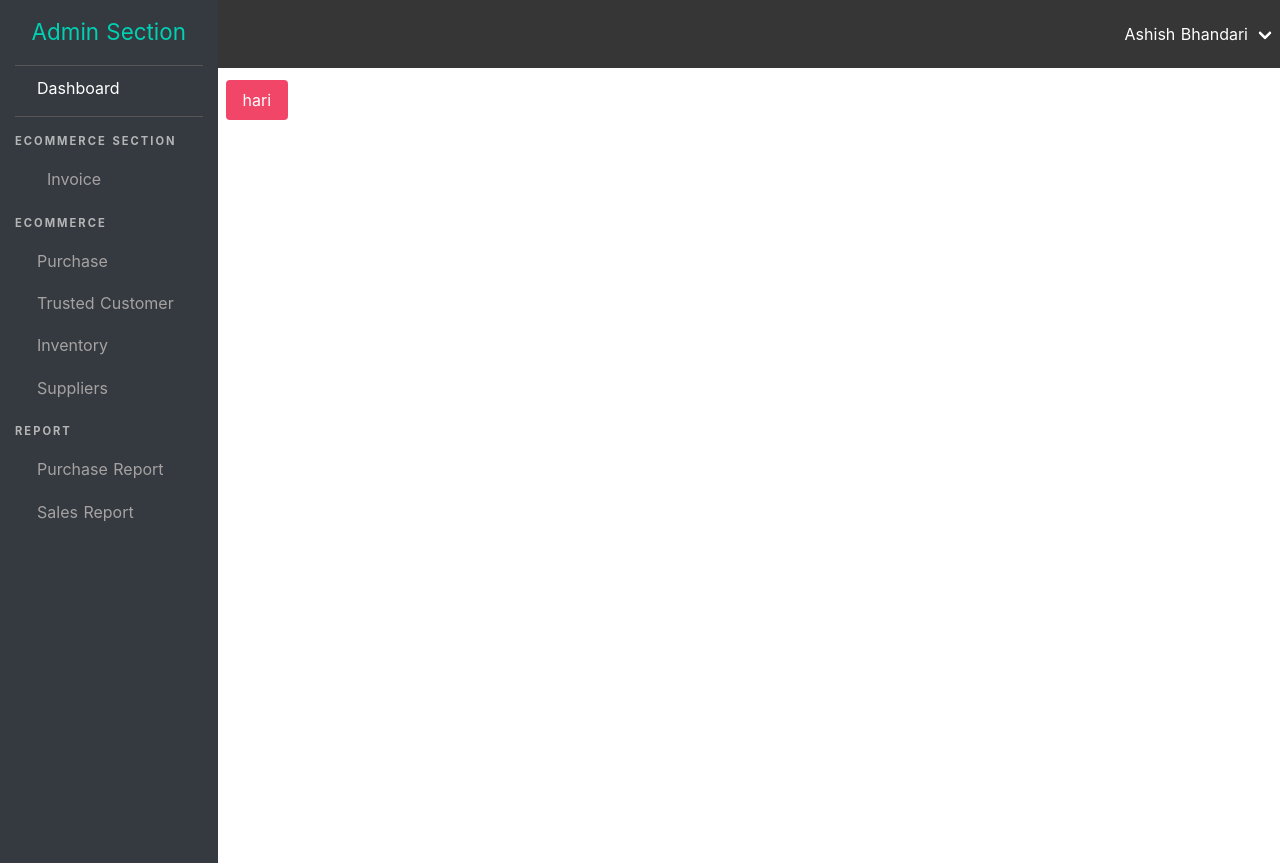
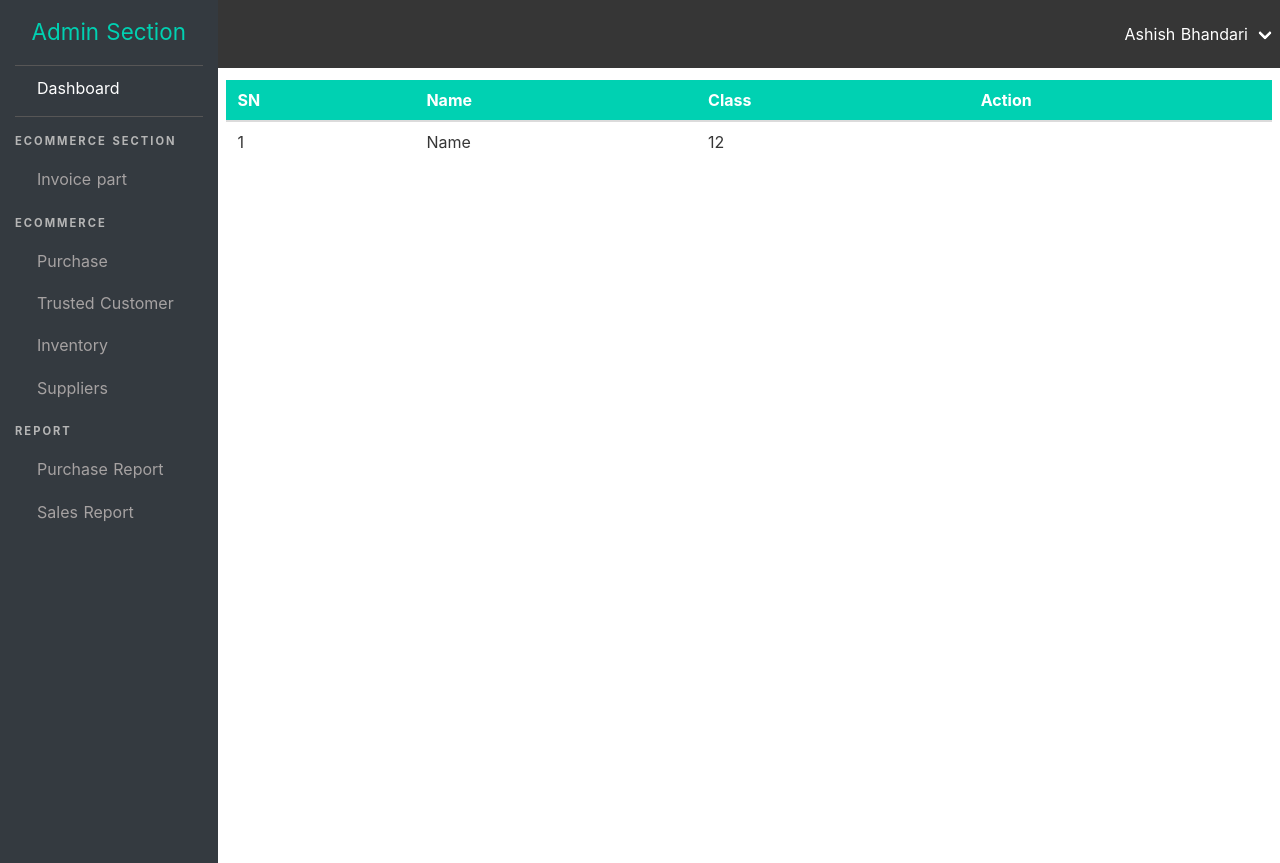
Before and after one commit to ashish336b/summerProject, a Nuxt app in the folder client/: page /dashboard in a window 1280 px wide. Built offline with nearby package versions, Linux system fonts and the light colour scheme.

Commit message:
css refractored

```diff
--- a/client/assets/stylesheet/_sidebar.scss
+++ b/client/assets/stylesheet/_sidebar.scss
@@ -12,11 +12,24 @@
     border-top: 1px solid #575656;
     width: 100%;
   }
-  .list svg {
-    padding: 0;
-    margin: 0;
-    font-size: 20px;
+  .list {
+    display: flex;
+    align-items: center;
+    svg {
+      padding: 0;
+      margin: 0;
+      font-size: 20px;
+    }
+    p {
+      cursor: pointer;
+      text-align: center;
+      margin-left: 10px;
+      & > label {
+        cursor: pointer;
+      }
+    }
   }
+
   .menu-list a:hover {
     color: white;
     background-color: transparent;
@@ -47,14 +60,4 @@
     letter-spacing: 2px;
     color: hsl(0, 0%, 71%);
   }
-  .list {
-    display: flex;
-    align-items: center;
-  }
-  .list label,
-  .list p {
-    cursor: pointer;
-    text-align: center;
-    margin-left: 10px;
-  }
 }
--- a/client/components/sideNav.vue
+++ b/client/components/sideNav.vue
@@ -25,7 +25,7 @@
             <div class="list">
               <span class="iconify" data-icon="ic:twotone-dashboard" data-inline="false"></span>
               <p for="second">
-                <label for="second">Invoice</label>
+                <label for="second">Invoice part</label>
               </p>
               <!-- <span class="iconify" data-icon="dashicons:arrow-down-alt2" data-inline="false"></span> -->
               <span class="iconify" data-icon="dashicons:arrow-right" data-inline="false"></span>
--- a/client/nuxt.config.js
+++ b/client/nuxt.config.js
@@ -34,9 +34,7 @@ export default {
    ** Plugins to load before mounting the App
    ** https://nuxtjs.org/guide/plugins
    */
-  plugins: [
-    "./plugins/globalComponents"
-  ],
+  plugins: ["./plugins/globalComponents"],
   /*
    ** Auto import components
    ** See https://nuxtjs.org/api/configuration-components
--- a/client/pages/dashboard/index.vue
+++ b/client/pages/dashboard/index.vue
@@ -2,7 +2,35 @@
   <div>
     <sidebar>
       <div>
-        <button class="button is-danger">{{data}}</button>
+        <div class="table-container">
+          <table class="table custom-table">
+            <thead class="has-background-primary">
+              <tr>
+                <th>
+                  <span>SN</span>
+                  <span class="iconify" data-icon="bx:bx-sort" data-inline="false"></span>
+                </th>
+                <th>
+                  <span>Name</span>
+                  <span class="iconify" data-icon="bx:bx-sort" data-inline="false"></span>
+                </th>
+                <th>
+                  <span>Class</span>
+                  <span class="iconify" data-icon="bx:bx-sort" data-inline="false"></span>
+                </th>
+                <th>Action</th>
+              </tr>
+            </thead>
+            <tbody>
+              <tr>
+                <td>1</td>
+                <td>Name</td>
+                <td>12</td>
+                <td></td>
+              </tr>
+            </tbody>
+          </table>
+        </div>
       </div>
     </sidebar>
   </div>
@@ -10,10 +38,28 @@
 <script>
 export default {
   data: () => ({
-    data : "hari"
+    data: "Hello World"
   })
 };
 </script>
 
-<style>
+<style lang="scss">
+.custom-table {
+  width: 100%;
+  thead {
+    tr {
+      width: 100%;
+      th {
+        color: white;
+        svg {
+          text-align: left;
+          cursor: pointer;
+        }
+      }
+    }
+  }
+}
+.table-container .table thead {
+  background-color: rebeccapurple;
+}
 </style>
```
Also changed, not shown: 1 other file (tests, documents, lock files or other folders).
